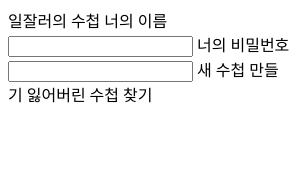
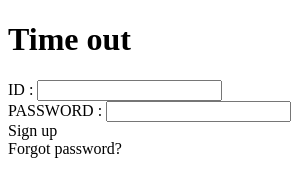
Before and after one commit to blakewoo/personal-secretary, an Electron app: page login.html in a window 300 px wide. Drawn offline with Linux system fonts and the light colour scheme.

Commit message:
modify login page

```diff
--- a/login.html
+++ b/login.html
@@ -1,10 +1,18 @@
 <!DOCTYPE html>
 <html lang="en">
 <body>
-    일잘러의 수첩
-    <label>너의 이름</label><input type="text">
-    <label>너의 비밀번호</label><input type="text">
-    <label>새 수첩 만들기</label>
-    <label>잃어버린 수첩 찾기</label>
+    <h1>Time out</h1>
+    <div>
+        <label>ID : </label><input type="text">
+    </div>
+    <div>
+        <label>PASSWORD : </label><input type="text">
+    </div>
+    <div>
+        <label>Sign up</label>
+    </div>
+    <div>
+        <label>Forgot password?</label>
+    </div>
 </body>
 </html>
```
Also changed, not shown: main.js (+5 -4 lines).
